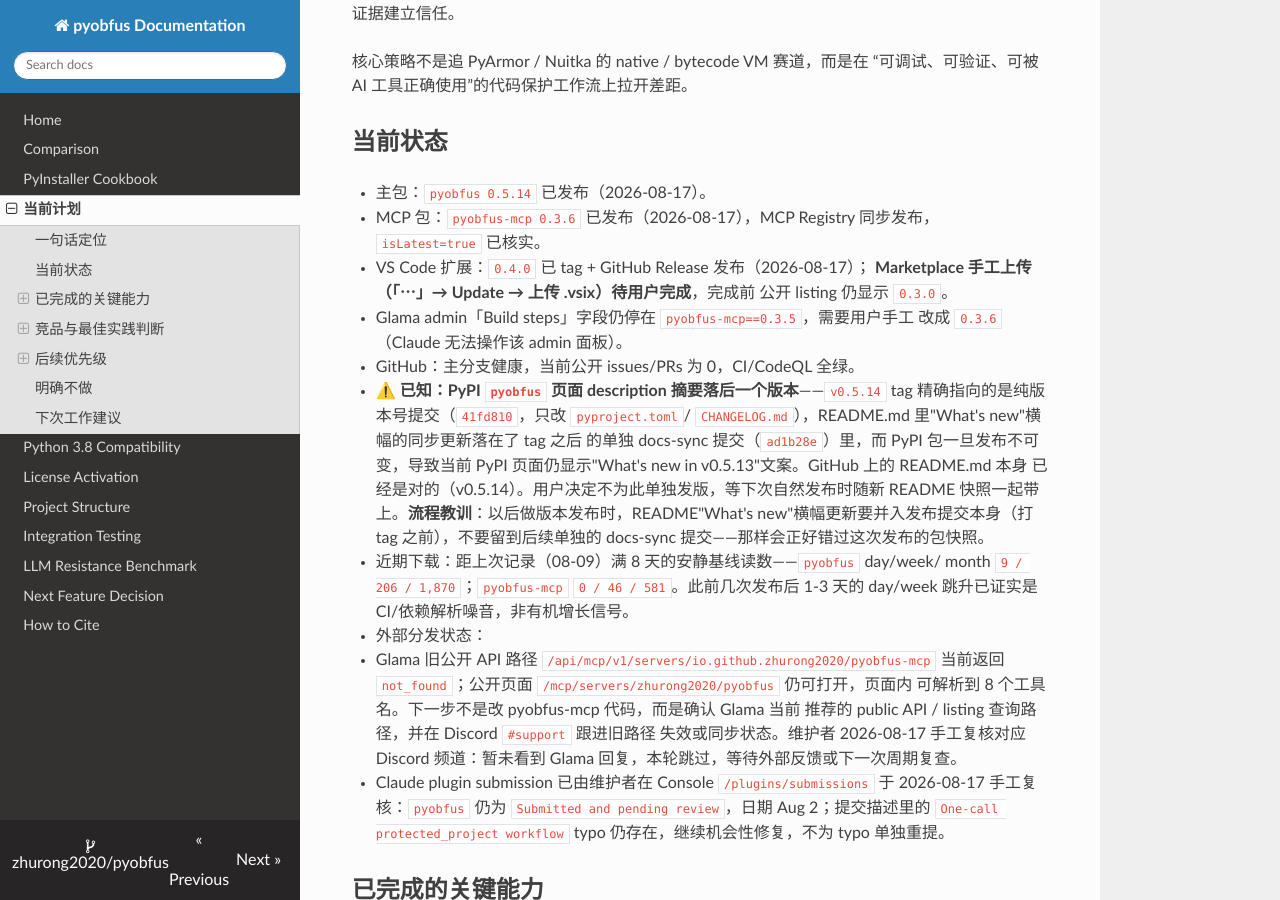
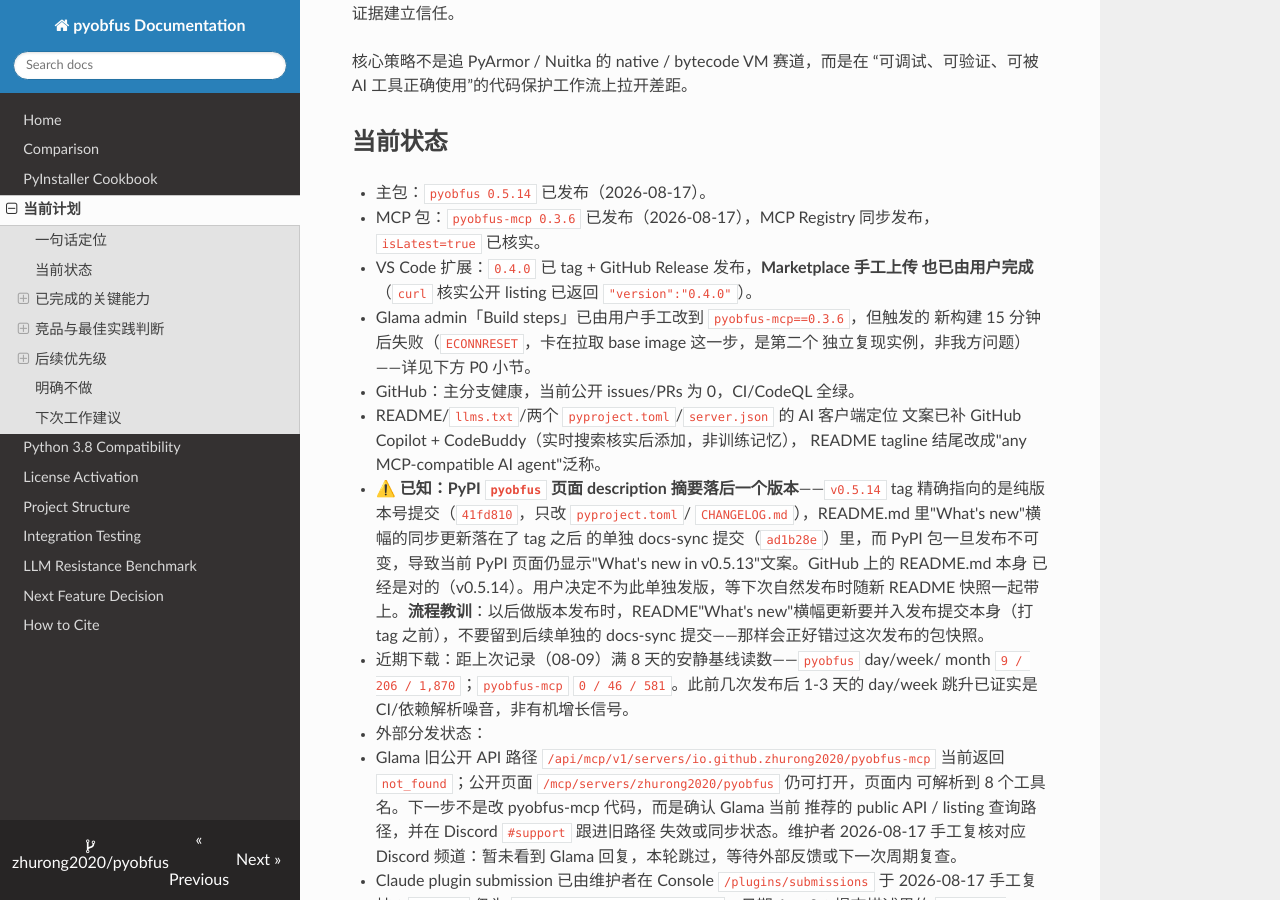
Before and after one commit to zhurong2020/pyobfus, an MkDocs documentation site: the page built from docs/CURRENT_PLAN_ZH.md, in a window 1280 px wide and 900 px high, scrolled down 395 px. Built offline with MkDocs 1.6.1, drawn with Linux system fonts in a browser that asks for light colours; nearby versions of some CDN libraries; some of the changed text lies outside the part shown.

Commit message:
docs: final session-close sync — resolve stale mid-session TODOs
Pre-close audit found both CLAUDE.md's cold-start block and
docs/CURRENT_PLAN_ZH.md still describing two items as outstanding
("Marketplace upload pending", "Glama Build steps still on 0.3.5") that
had actually been resolved by the user later in the same session -- the
Marketplace upload completed and was curl-verified, and Glama's Build
steps field was updated to 0.3.6 (its subsequent build then failed for an
unrelated infra reason, already tracked separately). Rewrote both entry
points end-to-end to match the session's actual final state instead of a
mid-session snapshot, folded in the two release-process lessons (README
banner ordering, dynamic badge vs static snapshot) and the AI-client
positioning-copy update that hadn't made it into either cold-start doc yet.

Co-Authored-By: Claude Sonnet 5 <noreply@anthropic.com>

```diff
--- a/docs/CURRENT_PLAN_ZH.md
+++ b/docs/CURRENT_PLAN_ZH.md
@@ -20,12 +20,15 @@ pyobfus 是面向 AI 辅助开发时代的 Python 代码保护工具：保留纯
 - 主包：`pyobfus 0.5.14` 已发布（2026-08-17）。
 - MCP 包：`pyobfus-mcp 0.3.6` 已发布（2026-08-17），MCP Registry 同步发布，
   `isLatest=true` 已核实。
-- VS Code 扩展：`0.4.0` 已 tag + GitHub Release 发布（2026-08-17）；
-  **Marketplace 手工上传（「⋯」→ Update → 上传 .vsix）待用户完成**，完成前
-  公开 listing 仍显示 `0.3.0`。
-- Glama admin「Build steps」字段仍停在 `pyobfus-mcp==0.3.5`，需要用户手工
-  改成 `0.3.6`（Claude 无法操作该 admin 面板）。
+- VS Code 扩展：`0.4.0` 已 tag + GitHub Release 发布，**Marketplace 手工上传
+  也已由用户完成**（`curl` 核实公开 listing 已返回 `"version":"0.4.0"`）。
+- Glama admin「Build steps」已由用户手工改到 `pyobfus-mcp==0.3.6`，但触发的
+  新构建 15 分钟后失败（`ECONNRESET`，卡在拉取 base image 这一步，是第二个
+  独立复现实例，非我方问题）——详见下方 P0 小节。
 - GitHub：主分支健康，当前公开 issues/PRs 为 0，CI/CodeQL 全绿。
+- README/`llms.txt`/两个 `pyproject.toml`/`server.json` 的 AI 客户端定位
+  文案已补 GitHub Copilot + CodeBuddy（实时搜索核实后添加，非训练记忆），
+  README tagline 结尾改成"any MCP-compatible AI agent"泛称。
 - ⚠️ **已知：PyPI `pyobfus` 页面 description 摘要落后一个版本**——`v0.5.14`
   tag 精确指向的是纯版本号提交（`41fd810`，只改 `pyproject.toml`/
   `CHANGELOG.md`），README.md 里"What's new"横幅的同步更新落在了 tag 之后
@@ -139,7 +142,8 @@ bytecode 加密。
 ### ✅ 已发布（原 P1/P2 打磨项，2026-08-17 三包发版后收口）
 
 1. `P2-25` VS Code trace/config workflow polish — **已发布于 `vscode-extension`
-   0.4.0**（tag + GitHub Release；Marketplace 手工上传待完成）。
+   0.4.0**（tag + GitHub Release + Marketplace 手工上传均已完成，`curl` 核实
+   公开 listing 已返回 `"version":"0.4.0"`）。
      - Reverse Stack Trace 利用 `--trace-marker` 自动定位 mapping 文件。
      - Reverse Stack Trace 复用共享 CLI 错误提示；旧版 pyobfus / 解释器错误现在
        给出和 obfuscate / generate-config 一致的 Upgrade / Select Interpreter
@@ -163,7 +167,9 @@ bytecode 加密。
    - 已明确 HTTP OAuth / Server Card 对当前 stdio server 不适用。
    - 新增 `test_version_metadata.py` 回归测试，防止版本号三处（`__init__.py`/
      `pyproject.toml`/`server.json`）再次漂移。
-   - ⚠️ Glama admin「Build steps」字段仍停在 `0.3.5`，需要用户手工改成 `0.3.6`。
+   - ✅ Glama admin「Build steps」字段已由用户手工改成 `0.3.6`（确认无误），
+     但触发的新构建随后失败（`ECONNRESET`，Glama 自家基础设施问题，非我方
+     配置问题）——详见 P0 小节。
 
 3. `P2-26` obfuscated-output SBOM + provenance manifest — **已发布于
    `pyobfus` 0.5.14**。
@@ -225,8 +231,8 @@ bytecode 加密。
 
 ## 下次工作建议
 
-1. 先处理 2026-08-17 三包发布留下的两项收尾：确认 Marketplace 是否已上传
-   `vscode-extension` 0.4.0（`curl` 公开 listing 核实版本号），以及 Glama
-   admin「Build steps」是否已改成 `pyobfus-mcp==0.3.6`。
+1. 三包发布留下的两项手工收尾（Marketplace 上传、Glama Build steps 重新
+   pin）均已在同一 session 内完成，无需重复确认；只需按 P0 小节检查 Glama
+   `01a00e39-...` 那次构建失败之后有没有新尝试、Discord 有没有回复。
 2. 进入 `P2-29` compatibility checks：优先从真实交付组合的诊断和 cookbook 做小步
    增量，不默认新增 transform。
```
Also changed, not shown: CLAUDE.md (+17 -14 lines).
